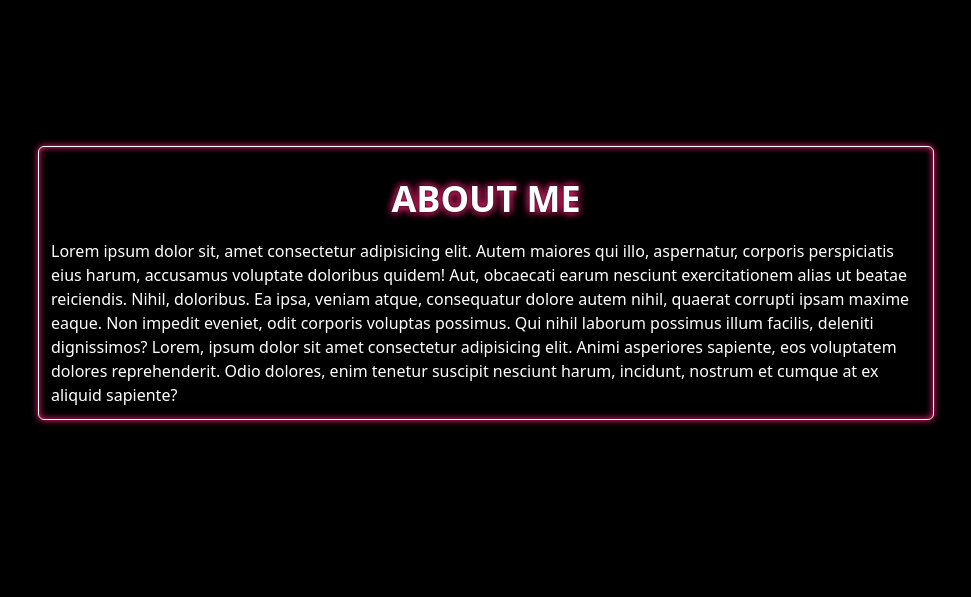
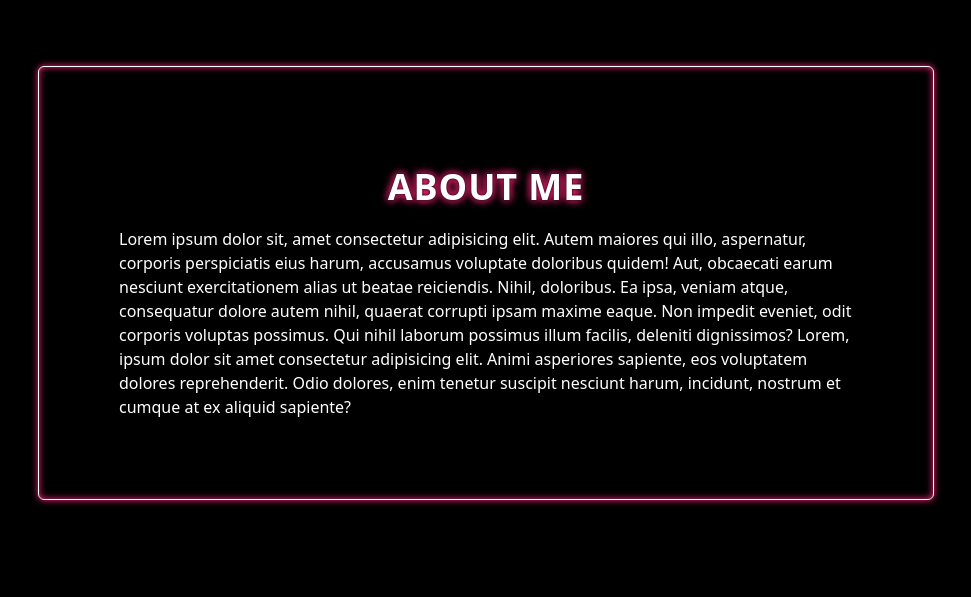
Before and after one commit to JuanPabloRP/portfolio_website, a React (Vite) app: page / in a window 1280 px wide. Shown: the part 883-1480 px from the top of the page, without its empty margins (154-1125 px from the left). Built offline with nearby package versions, Linux system fonts and the light colour scheme.

Commit message:
feat: minor changes in about page

```diff
--- a/src/pages/Home/About.jsx
+++ b/src/pages/Home/About.jsx
@@ -20,12 +20,15 @@ const About = ({ NAVBAR_HEIGHT }) => {
 	`;
 
 	return (
-		<About id="about" className="flex justify-center items-start py-3 md:items-center ">
-			<article className="border-white border-solid border-[1px] rounded-md mx-2  p-3 max-w-4xl">
-				<h2 className="text-4xl text-center font-black uppercase text-black p-5">
+		<About
+			id="about"
+			className="flex justify-center items-start py-3 md:items-center "
+		>
+			<article className="border-white border-solid border-[1px] rounded-md mx-2  p-3 max-w-4xl md:p-20">
+				<h2 className="text-4xl text-center font-black uppercase text-black p-5 tracking-wide">
 					About me
 				</h2>
-				<p className="">
+				<p>
 					Lorem ipsum dolor sit, amet consectetur adipisicing elit. Autem
 					maiores qui illo, aspernatur, corporis perspiciatis eius harum,
 					accusamus voluptate doloribus quidem! Aut, obcaecati earum nesciunt
```
Also changed, not shown: src/index.css (+9 -1 lines).
